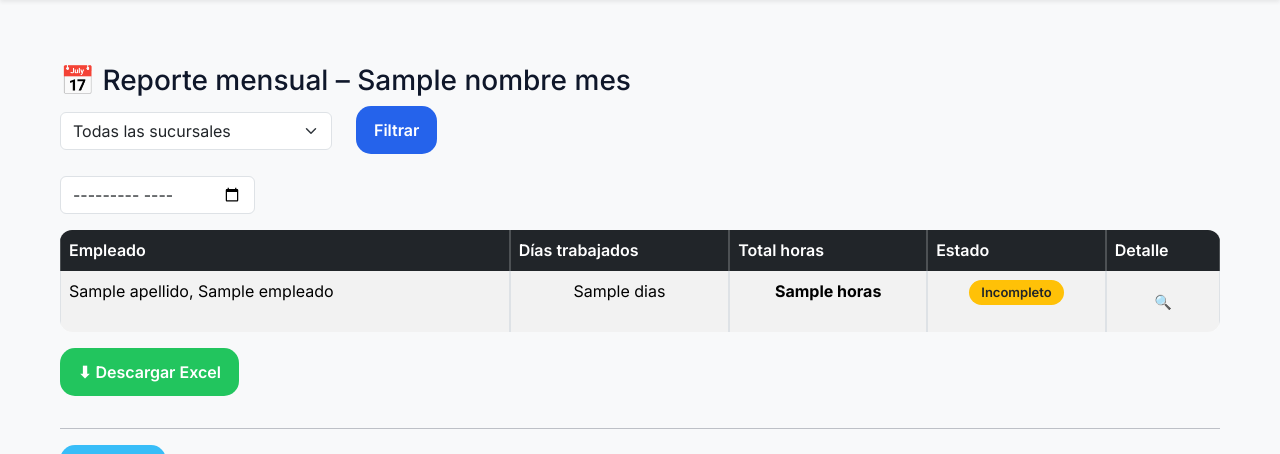
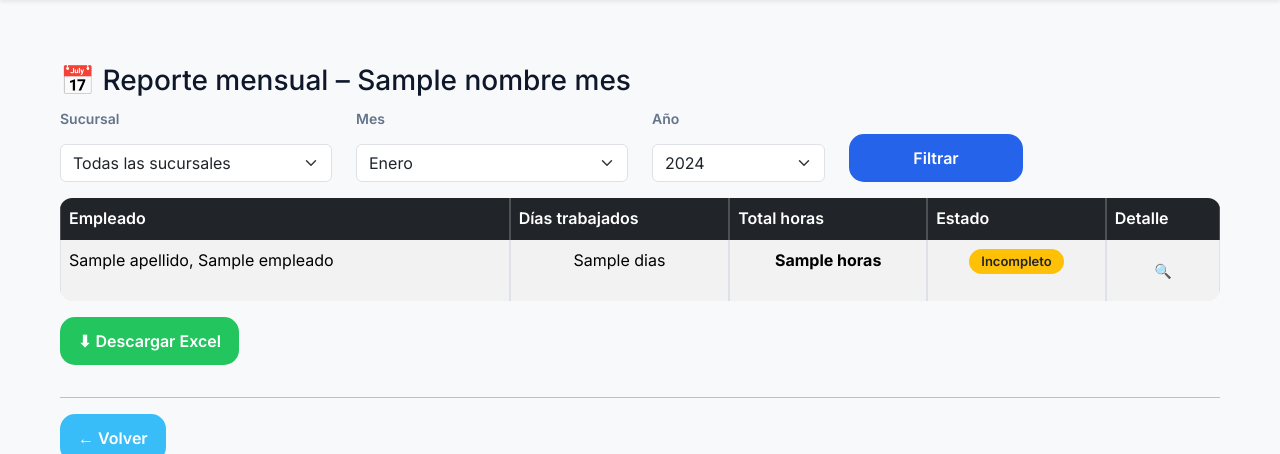
Before and after one commit to aleakd/On_TimeCheck, a Python web app: template app/templates/reporte_mensual.html in a window 1280 px wide. Shown: the part 100-554 px from the top of the page. Run offline with Jinja, Linux system fonts and the light colour scheme; the template is opened without the code that fills it: most values are stand-ins (such as "Sample title", 1, 10 or a date in 2020); some libraries are stand-ins or nearby versions; some web fonts are replaced.

Commit message:
arreglo de selector de mes en reporte mensual

```diff
--- a/app/templates/reporte_mensual.html
+++ b/app/templates/reporte_mensual.html
@@ -4,9 +4,11 @@
 <h3>📅 Reporte mensual – {{ nombre_mes }}</h3>
 
 <form method="GET" class="mb-3">
-    <div class="row">
+    <div class="row align-items-end">
 
+        <!-- SUCURSAL -->
         <div class="col-md-3">
+            <label class="form-label">Sucursal</label>
             <select name="sucursal_id" class="form-select">
                 <option value="">Todas las sucursales</option>
                 {% for s in sucursales %}
@@ -18,8 +20,38 @@
             </select>
         </div>
 
+        <!-- MES -->
+        <div class="col-md-3">
+            <label class="form-label">Mes</label>
+            <select name="month" class="form-select">
+                {% for m in range(1,13) %}
+                <option value="{{ m }}"
+                    {% if m == month %}selected{% endif %}>
+                    {{ [
+                        '', 'Enero','Febrero','Marzo','Abril','Mayo','Junio',
+                        'Julio','Agosto','Septiembre','Octubre','Noviembre','Diciembre'
+                    ][m] }}
+                </option>
+                {% endfor %}
+            </select>
+        </div>
+
+        <!-- AÑO -->
         <div class="col-md-2">
-            <button type="submit" class="btn btn-primary">
+            <label class="form-label">Año</label>
+            <select name="year" class="form-select">
+                {% for y in range(2024, 2031) %}
+                <option value="{{ y }}"
+                    {% if y == year %}selected{% endif %}>
+                    {{ y }}
+                </option>
+                {% endfor %}
+            </select>
+        </div>
+
+        <!-- BOTÓN -->
+        <div class="col-md-2">
+            <button type="submit" class="btn btn-primary w-100">
                 Filtrar
             </button>
         </div>
@@ -27,17 +59,6 @@
     </div>
 </form>
 
-
-<form method="get" class="row g-2 mb-3">
-    <div class="col-auto">
-        <input type="month"
-               name="month"
-               value="{{ year }}-{{ '%02d'|format(month) }}"
-               class="form-control"
-               onchange="this.form.submit()">
-        <input type="hidden" name="year" value="{{ year }}">
-    </div>
-</form>
 
 <table class="table table-striped table-bordered">
     <thead class="table-dark">
@@ -67,10 +88,9 @@
                     empleado_id=r.empleado.id,
                     year=year,
                     month=month) }}"
-   class="btn btn-sm btn-outline-primary">
-    🔍
-</a>
-
+                   class="btn btn-sm btn-outline-primary">
+                    🔍
+                </a>
             </td>
         </tr>
         {% else %}
@@ -83,13 +103,15 @@
     </tbody>
 </table>
 
-
 <a href="{{ url_for('reportes.exportar_mensual_excel', year=year, month=month) }}"
    class="btn btn-success mb-3">
    ⬇ Descargar Excel
 </a>
+
 <hr>
+
 <a href="{{ url_for('asistencias.marcar_asistencia') }}" class="btn btn-secondary">
     ← Volver
 </a>
+
 {% endblock %}
--- a/app/templates/reporte_mensual_detalle.html
+++ b/app/templates/reporte_mensual_detalle.html
@@ -45,8 +45,7 @@
     </tbody>
 </table>
 
-<a href="{{ url_for('reportes.exportar_detalle_empleado_excel_route',
-                    empleado_id=empleado.id,
+<a href="{{ url_for('reportes.exportar_mensual_excel',
                     year=year,
                     month=month) }}"
    class="btn btn-success mb-3">
```
